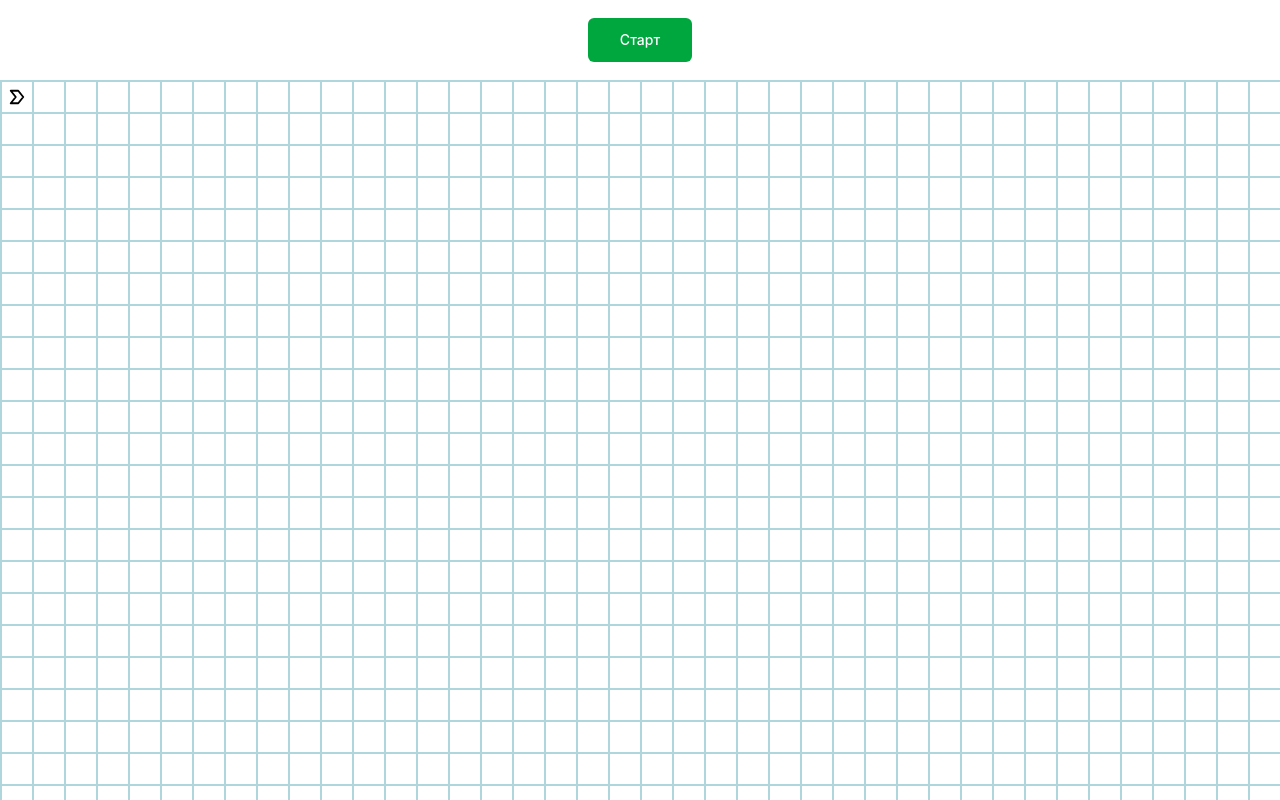
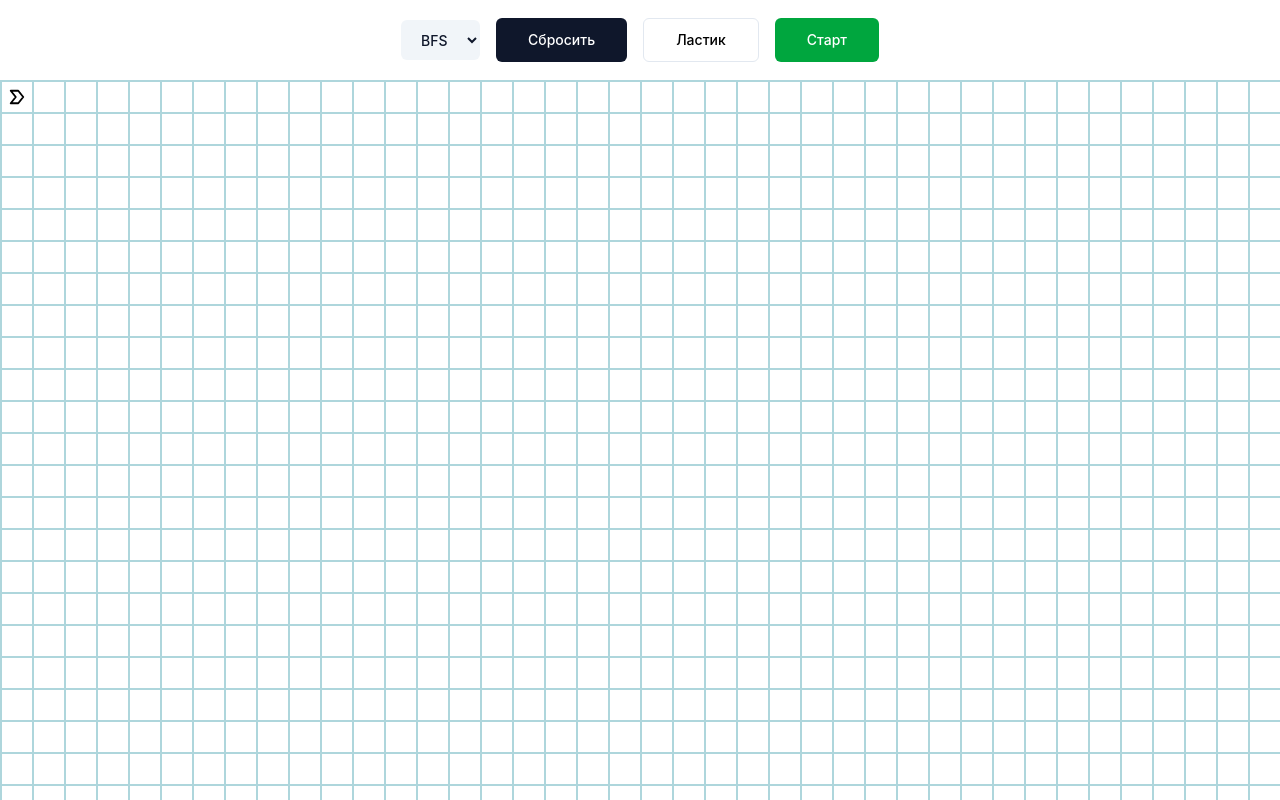
Before and after one commit to JesusLeto/vue-astar, a Vue app: page / in a window 1280 px wide. Shown: the top 800 px of the page. Built offline with nearby package versions, Linux system fonts and the light colour scheme.

Commit message:
feat: Add eraser button

```diff
--- a/src/core/components/the-header.vue
+++ b/src/core/components/the-header.vue
@@ -1,28 +1,78 @@
 <script setup lang="ts">
-import { useExpansionStore } from '@/modules/board'
+import { ref, watch } from 'vue'
+import { useExpansionStore, useEraserStore } from '@/modules/board'
+import { bfsAlgorithm } from '@/modules/board'
 import { storeToRefs } from 'pinia'
 import { Loader2 } from 'lucide-vue-next'
 import UiButton from '@/core/components/ui/ui-button.vue'
+import UiSelect from '@/core/components/ui/ui-select.vue'
+import type { SelectOption } from '@/core/components/ui/ui-select.vue'
+import type { PathfindingAlgorithm } from '@/modules/board'
 
 const expansionStore = useExpansionStore()
 const { isExpansionInProcess, isExpansionFinished } = storeToRefs(expansionStore)
+
+const eraserStore = useEraserStore()
+const { isEraserMode } = storeToRefs(eraserStore)
+
+const algorithmMap: Record<string, PathfindingAlgorithm> = {
+    bfs: bfsAlgorithm,
+}
+
+const algorithmOptions = [{ value: 'bfs', label: 'BFS' }] as const satisfies readonly SelectOption[]
+
+const selectedAlgorithm = ref<string>('bfs')
+
+watch(selectedAlgorithm, (value) => {
+    const algorithm = algorithmMap[value]
+    if (algorithm) {
+        expansionStore.setAlgorithm(algorithm)
+    }
+})
+
+watch(isExpansionInProcess, (inProcess) => {
+    if (inProcess) eraserStore.deactivateEraserMode()
+})
+
+function handleReset() {
+    eraserStore.deactivateEraserMode()
+    expansionStore.onReset()
+}
+
+function handleStart() {
+    eraserStore.deactivateEraserMode()
+    expansionStore.onStart()
+}
 </script>
 
 <template>
-    <div class="h-20 w-full flex items-center justify-center">
+    <div class="h-20 w-full flex items-center justify-center gap-4">
+        <ui-select
+            v-model="selectedAlgorithm"
+            :options="algorithmOptions"
+        />
         <ui-button
-            v-if="isExpansionFinished"
             size="lg"
-            @click="expansionStore.onReset"
+            :disabled="isExpansionInProcess"
+            @click="handleReset"
         >
             Сбросить
         </ui-button>
         <ui-button
-            v-else
+            v-if="!isExpansionFinished"
+            size="lg"
+            :variant="isEraserMode ? 'default' : 'outline'"
+            :disabled="isExpansionInProcess"
+            @click="eraserStore.toggleEraserMode"
+        >
+            Ластик
+        </ui-button>
+        <ui-button
+            v-if="!isExpansionFinished"
             size="lg"
             :variant="isExpansionInProcess ? 'destructive' : 'success'"
             :disabled="isExpansionInProcess"
-            @click="expansionStore.onStart"
+            @click="handleStart"
         >
             <loader2
                 v-if="isExpansionInProcess"
--- /dev/null
+++ b/src/core/components/ui/ui-select.vue
@@ -0,0 +1,38 @@
+<script setup lang="ts">
+import { cva } from 'class-variance-authority'
+import { cn } from '@/core/lib/utils.ts'
+
+export interface SelectOption {
+    value: string
+    label: string
+}
+
+interface Props {
+    options: readonly SelectOption[]
+}
+
+defineOptions({ inheritAttrs: false })
+
+const model = defineModel<string>({ required: true })
+const props = defineProps<Props>()
+
+const selectVariants = cva(
+    'inline-flex items-center justify-center rounded-md text-sm font-medium ring-offset-white transition-colors focus-visible:outline-none focus-visible:ring-2 focus-visible:ring-slate-900 focus-visible:ring-offset-2 disabled:pointer-events-none disabled:opacity-50 cursor-pointer bg-slate-100 text-slate-900 hover:bg-slate-100/80 h-10 px-4 py-2'
+)
+</script>
+
+<template>
+    <select
+        :value="model"
+        :class="cn(selectVariants(), ($attrs.class as string) ?? '')"
+        @change="(e: Event) => (model = (e.target as HTMLSelectElement)?.value ?? '')"
+    >
+        <option
+            v-for="option in props.options"
+            :key="option.value"
+            :value="option.value"
+        >
+            {{ option.label }}
+        </option>
+    </select>
+</template>
--- a/src/modules/board/components/board-view.vue
+++ b/src/modules/board/components/board-view.vue
@@ -1,6 +1,6 @@
 <script setup lang="ts">
 import CellView from './cell-view.vue'
-import { useBoardStore } from '@/modules/board'
+import { useBoardStore, useEraserStore } from '@/modules/board'
 import { storeToRefs } from 'pinia'
 import type { CellData } from '../types'
 import { useExpansionStore } from '@/modules/board'
@@ -12,18 +12,41 @@ const { boardCellsState } = storeToRefs(boardStore)
 const expansionStore = useExpansionStore()
 const { isExpansionInProcess, isExpansionFinished } = storeToRefs(expansionStore)
 
-const { onMouseAction, onMouseUp, isStartCellMove, isTargetCellMove } = useMouseAction()
+const { onMouseAction, onMouseUp, isStartCellMove, isTargetCellMove, isPressMouseButton } = useMouseAction()
+const { isEraserMode } = storeToRefs(useEraserStore())
 
 function setCellSetting(data: CellData) {
     if (isExpansionInProcess.value || (data.type && data.type !== 'route')) return
     const currentType = isStartCellMove.value ? 'start' : isTargetCellMove.value ? 'target' : null
     boardStore.setCellSetting(data, currentType)
 }
+
+function eraseCell(data: CellData) {
+    if (isExpansionInProcess.value) return
+    boardStore.eraseBarrier(data)
+}
+
+function onCellMousedown(data: CellData) {
+    if (isEraserMode.value) {
+        eraseCell(data)
+    } else {
+        onMouseAction(data, setCellSetting, true)
+    }
+}
+
+function onCellMousemove(data: CellData) {
+    if (isEraserMode.value) {
+        if (isPressMouseButton.value) eraseCell(data)
+    } else {
+        onMouseAction(data, setCellSetting)
+    }
+}
 </script>
 
 <template>
     <div
         class="grid grid-cols-board grid-rows-board gap-0 border border-table mx-auto h-fit w-fit select-none"
+        :class="isEraserMode ? 'cursor-crosshair' : ''"
         @mouseup="onMouseUp"
         @dragstart.prevent
         @drop.prevent
@@ -35,8 +58,9 @@ function setCellSetting(data: CellData) {
                 :data="data"
                 :is-expansion="!isExpansionFinished"
                 :is-dragging="isStartCellMove || isTargetCellMove"
-                @mousedown="() => onMouseAction(data, setCellSetting, true)"
-                @mousemove="() => onMouseAction(data, setCellSetting)"
+                :is-eraser-mode="isEraserMode"
+                @mousedown="() => onCellMousedown(data)"
+                @mousemove="() => onCellMousemove(data)"
             />
         </template>
     </div>
--- a/src/modules/board/components/cell-view.vue
+++ b/src/modules/board/components/cell-view.vue
@@ -3,12 +3,12 @@ import { computed } from 'vue'
 
 import UiSvg from '@/core/components/ui/ui-svg.vue'
 import type { CellData } from '../types'
-import {cn} from "@/core/lib/utils.ts";
 
 const props = defineProps<{
     data: CellData
     isExpansion: boolean
     isDragging?: boolean
+    isEraserMode?: boolean
 }>()
 
 type CellVisualType = 'barrier' | 'expansion' | 'route'
@@ -39,12 +39,21 @@ const cellStatusStyle = computed(() => {
 })
 
 const isDragCell = computed(() => props.data.type === 'start' || props.data.type === 'target')
+
+const cursorClass = computed(() => {
+    if (props.isEraserMode || !isDragCell.value) return ''
+    return props.isDragging ? 'cursor-grabbing' : 'cursor-grab'
+})
+
+const barrierEraseHoverClass = computed(() =>
+    props.isEraserMode && props.data.type === 'barrier' ? 'hover:opacity-60' : ''
+)
 </script>
 
 <template>
     <div
         class="flex items-center justify-center w-8 h-8 border border-table relative"
-        :class="cn([(isDragCell ? 'cursor-grab' : ''), (isDragCell && isDragging) ? 'cursor-grabbing' : ''])"
+        :class="cursorClass"
     >
         <ui-svg
             v-if="data.type === 'start' || data.type === 'target'"
@@ -55,7 +64,7 @@ const isDragCell = computed(() => props.data.type === 'start' || props.data.type
         <div
             v-else
             class="cell w-full h-full"
-            :class="cellStatusStyle"
+            :class="[cellStatusStyle, barrierEraseHoverClass]"
         />
     </div>
 </template>
--- /dev/null
+++ b/src/modules/board/composables/use-eraser-mode.ts
@@ -0,0 +1,19 @@
+import { ref } from 'vue'
+
+const isEraserMode = ref(false)
+
+export const useEraserMode = () => {
+    function toggleEraserMode() {
+        isEraserMode.value = !isEraserMode.value
+    }
+
+    function deactivateEraserMode() {
+        isEraserMode.value = false
+    }
+
+    return {
+        isEraserMode,
+        toggleEraserMode,
+        deactivateEraserMode,
+    }
+}
--- a/src/modules/board/index.ts
+++ b/src/modules/board/index.ts
@@ -1,6 +1,7 @@
 export { useBoardStore } from './stores/use-board-store'
 export { useExpansionStore } from './stores/use-expansion-store'
 export { useMouseAction } from './composables/use-mouse-action'
+export { useEraserStore } from './stores/use-eraser-store'
 export type { CellData, CellType, CoordsData, GraphRouteData, GraphTreeData } from './types'
 export type { PathfindingAlgorithm, PathfindingFrontier } from './algorithms'
 export { bfsAlgorithm } from './algorithms'
--- a/src/modules/board/stores/use-board-store.ts
+++ b/src/modules/board/stores/use-board-store.ts
@@ -38,6 +38,12 @@ export const useBoardStore = defineStore('board:store', () => {
         }
     }
 
+    const eraseBarrier = (cell: CellData) => {
+        if (cell.type === 'barrier') {
+            boardCellsState.value[cell.coords.y][cell.coords.x].type = ''
+        }
+    }
+
     const reset = () => {
         boardCellsState.value = generateDefaultBoard()
         startCellCoords.value = { ...START_CELL_COORDS }
@@ -49,6 +55,7 @@ export const useBoardStore = defineStore('board:store', () => {
         targetCellCoords,
         boardCellsState,
         setCellSetting,
+        eraseBarrier,
         reset,
     }
 })
--- /dev/null
+++ b/src/modules/board/stores/use-eraser-store.ts
@@ -0,0 +1,16 @@
+import { defineStore } from 'pinia'
+import { ref } from 'vue'
+
+export const useEraserStore = defineStore('eraser:store', () => {
+    const isEraserMode = ref(false)
+
+    function toggleEraserMode() {
+        isEraserMode.value = !isEraserMode.value
+    }
+
+    function deactivateEraserMode() {
+        isEraserMode.value = false
+    }
+
+    return { isEraserMode, toggleEraserMode, deactivateEraserMode }
+})
```
